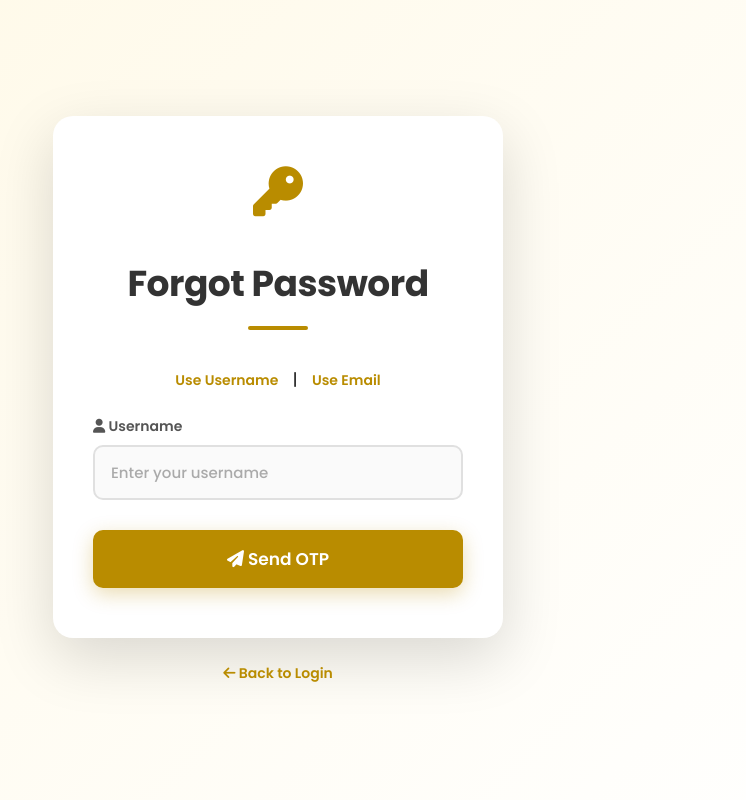
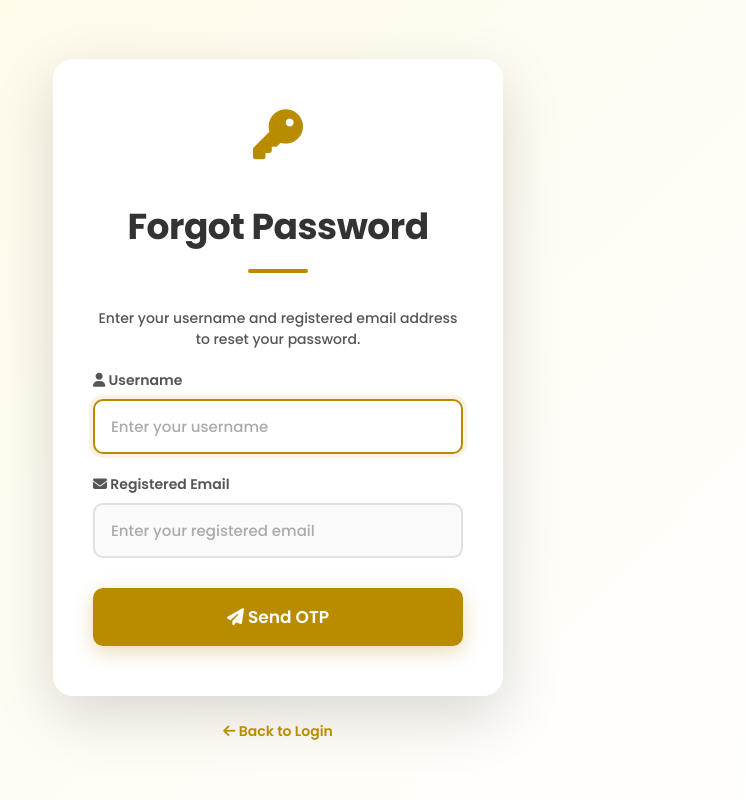
Before and after one commit to jeelptl2005/urbanbrewcafe, a Flask app: page /forgot-password in a window 1280 px wide. Shown: the whole page, without its empty margins (362-1108 px from the left). Run offline with Flask 3, Linux system fonts and the light colour scheme.

Commit message:
Update forgot_password.html

```diff
--- a/templates/forgot_password.html
+++ b/templates/forgot_password.html
@@ -10,31 +10,6 @@
     <link href="https://fonts.googleapis.com/css2?family=Poppins:wght@500;600;700&display=swap" rel="stylesheet">
     <link rel="stylesheet" href="{{ url_for('static', filename='login.css') }}">
     <title>Brew - Forgot Password</title>
-    <style>
-        .toggle-option {
-            text-align: center;
-            margin-bottom: 20px;
-        }
-        .toggle-btn {
-            background: none;
-            border: none;
-            color: #B98C00;
-            cursor: pointer;
-            font-size: 14px;
-            font-weight: 600;
-            padding: 5px 10px;
-            transition: all 0.3s ease;
-        }
-        .toggle-btn:hover {
-            text-decoration: underline;
-        }
-        .input-field {
-            transition: all 0.3s ease;
-        }
-        .input-field.hide {
-            display: none;
-        }
-    </style>
 </head>
 
 <body>
@@ -58,23 +33,15 @@
                 {% endif %}
             {% endwith %}
 
-            <div class="toggle-option">
-                <button type="button" class="toggle-btn" onclick="toggleField('username')">Use Username</button>
-                <span>|</span>
-                <button type="button" class="toggle-btn" onclick="toggleField('email')">Use Email</button>
-            </div>
+            <p style="text-align: center; color: #555; margin-bottom: 20px; font-size: 14px;">
+                Enter your username and registered email address to reset your password.
+            </p>
 
-            <!-- Username Field -->
-            <div id="username-field" class="input-field">
             <label for="username"><i class="fa fa-user"></i> Username</label>
-                <input type="text" id="username" name="username" placeholder="Enter your username">
-            </div>
+            <input type="text" id="username" name="username" placeholder="Enter your username" required autofocus>
 
-            <!-- Email Field -->
-            <div id="email-field" class="input-field hide">
-                <label for="email"><i class="fa fa-envelope"></i> Email Address</label>
-                <input type="email" id="email" name="email" placeholder="Enter your registered email">
-            </div>
+            <label for="email"><i class="fa fa-envelope"></i> Registered Email</label>
+            <input type="email" id="email" name="email" placeholder="Enter your registered email" required>
 
             <button type="submit" class="login-btn">
                 <i class="fa fa-paper-plane"></i> Send OTP
@@ -83,55 +50,30 @@
 
         <p class="signup-link"><a href="/login"><i class="fa fa-arrow-left"></i> Back to Login</a></p>
     </div>
+</body>
 
 <script>
-        let currentField = 'username';
-
-        function toggleField(field) {
-            currentField = field;
-            const usernameField = document.getElementById('username-field');
-            const emailField = document.getElementById('email-field');
-            const usernameInput = document.getElementById('username');
-            const emailInput = document.getElementById('email');
-
-            if (field === 'username') {
-                usernameField.classList.remove('hide');
-                emailField.classList.add('hide');
-                usernameInput.required = true;
-                emailInput.required = false;
-                usernameInput.disabled = false;
-                emailInput.disabled = true;
-            } else {
-                usernameField.classList.add('hide');
-                emailField.classList.remove('hide');
-                usernameInput.required = false;
-                emailInput.required = true;
-                usernameInput.disabled = true;
-                emailInput.disabled = false;
-            }
-        }
-
     // Form validation
     document.getElementById('forgotForm').addEventListener('submit', function(e) {
-            if (currentField === 'username') {
         const username = document.getElementById('username').value.trim();
+        const email = document.getElementById('email').value.trim();
+
         if (!username) {
             e.preventDefault();
             alert('Please enter your username');
             return false;
         }
-            } else {
-                const email = document.getElementById('email').value.trim();
+
         if (!email) {
             e.preventDefault();
-                    alert('Please enter your email address');
+            alert('Please enter your registered email address');
             return false;
         }
+
         if (!email.includes('@') || !email.includes('.')) {
             e.preventDefault();
             alert('Please enter a valid email address');
             return false;
-                }
         }
     });
 
@@ -150,6 +92,5 @@
         });
     });
 </script>
-</body>
 
 </html>
```
Lines whose indentation alone changed are shown as unchanged.
